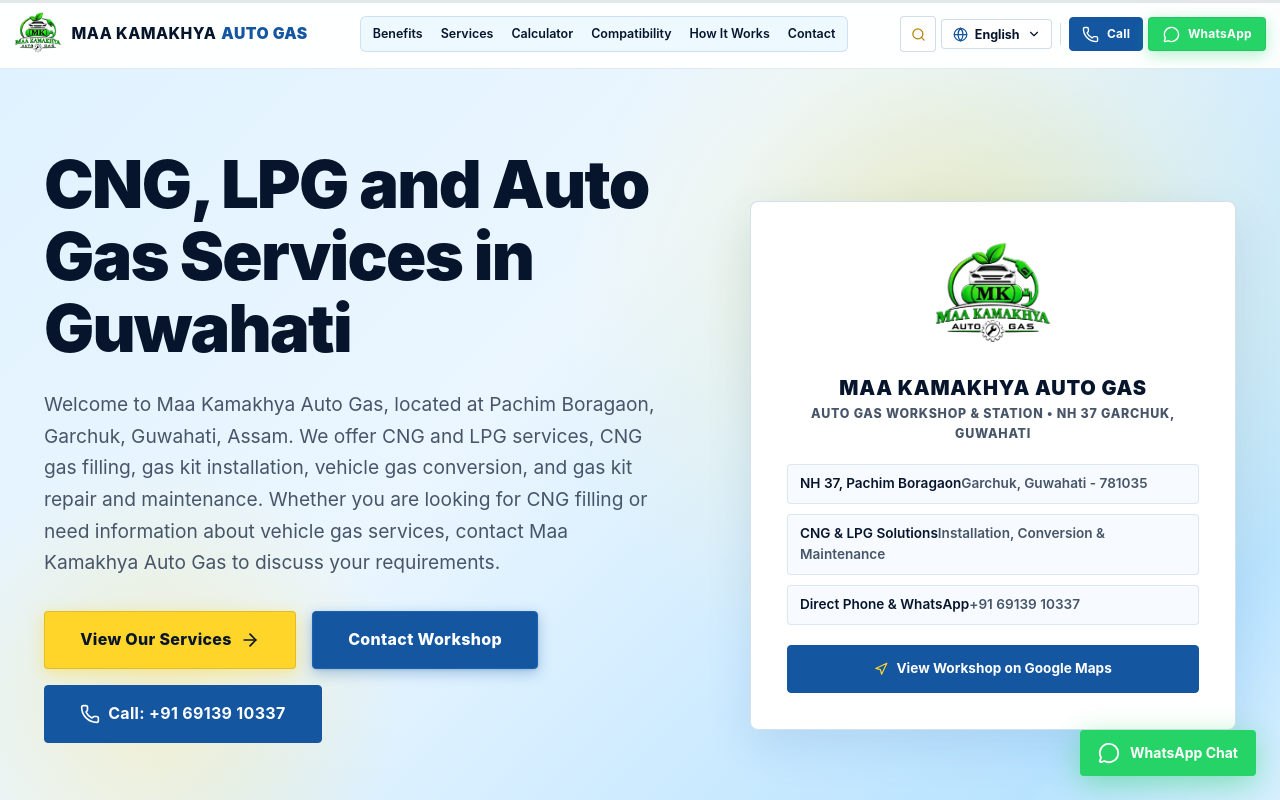
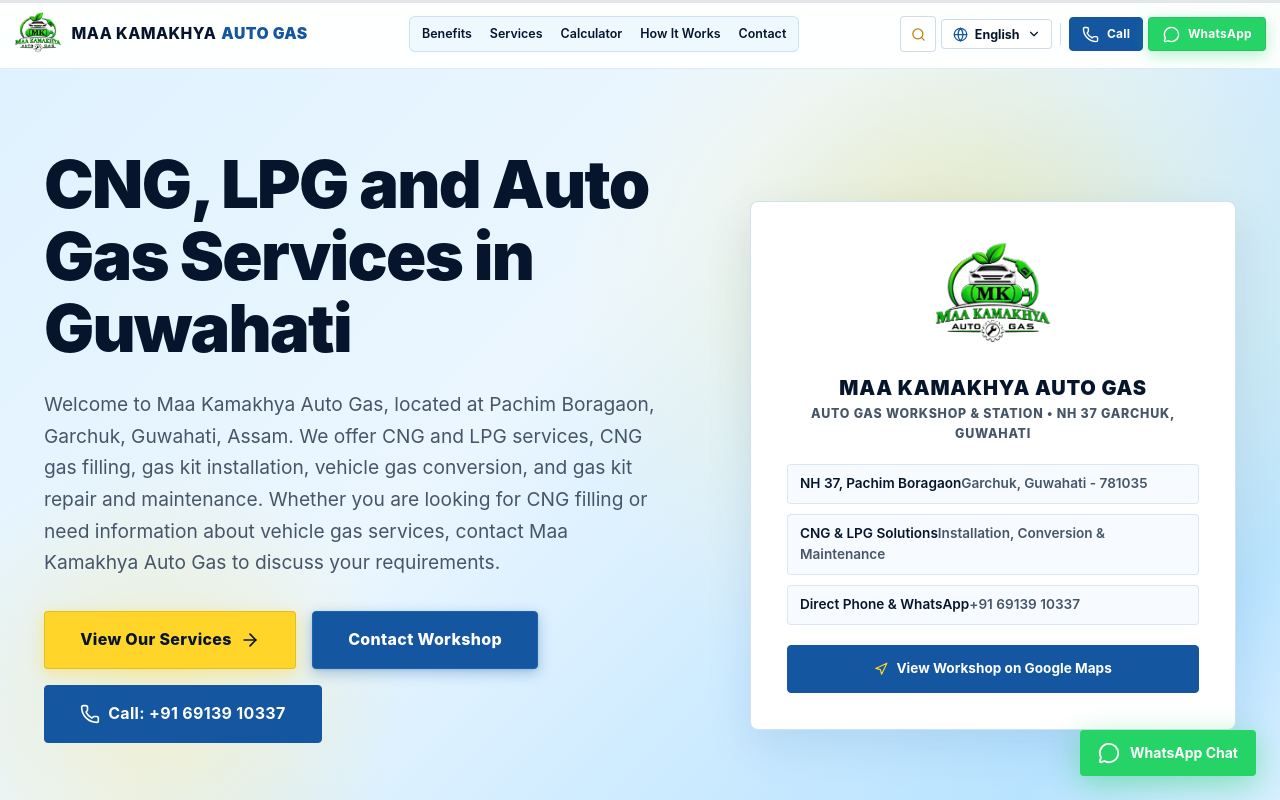
Before and after one commit to any172262-hue/maa-kamakhya-auto-gas, a React (Vite) app: page / in a window 1280 px wide. Shown: the top 800 px of the page. Built offline with nearby package versions, Linux system fonts and the light colour scheme.

Commit message:
feat: remove CNG system components overview section and update navigation

```diff
--- a/src/components/Footer.jsx
+++ b/src/components/Footer.jsx
@@ -28,8 +28,6 @@ export default function Footer({ onNavigateLegal }) {
         return t('nav.services', {}, link.name);
       case '#calculator':
         return t('nav.calculator', {}, link.name);
-      case '#compatibility':
-        return t('nav.compatibility', {}, link.name);
       case '#process':
         return t('nav.process', {}, link.name);
       case '#contact':
--- a/src/components/MobileBottomNav.jsx
+++ b/src/components/MobileBottomNav.jsx
@@ -9,7 +9,7 @@ export default function MobileBottomNav({ onNavigateLegal }) {
 
   useEffect(() => {
     const handleScroll = () => {
-      const sectionIds = ['hero', 'services', 'calculator', 'compatibility', 'process', 'contact'];
+      const sectionIds = ['hero', 'services', 'calculator', 'process', 'contact'];
       const scrollPosition = window.scrollY + 180;
 
       for (let i = sectionIds.length - 1; i >= 0; i--) {
--- a/src/components/Navbar.jsx
+++ b/src/components/Navbar.jsx
@@ -31,8 +31,6 @@ export default function Navbar({ onNavigateLegal, onOpenSearch }) {
         return t('nav.services', {}, link.name);
       case '#calculator':
         return isShort && link.shortName ? t('nav.calculator', {}, link.shortName) : t('nav.calculator', {}, link.name);
-      case '#compatibility':
-        return t('nav.compatibility', {}, link.name);
       case '#process':
         return isShort && link.shortName ? t('nav.process', {}, link.shortName) : t('nav.process', {}, link.name);
       case '#contact':
@@ -47,7 +45,7 @@ export default function Navbar({ onNavigateLegal, onOpenSearch }) {
     let ticking = false;
     let lastScrolled = false;
     let lastSection = 'hero';
-    const sectionIds = ['hero', 'statutory-details', 'benefits', 'services', 'calculator', 'compatibility', 'process', 'location', 'contact'];
+    const sectionIds = ['hero', 'statutory-details', 'benefits', 'services', 'calculator', 'process', 'location', 'contact'];
 
     const updateScrollState = () => {
       const scrollY = window.scrollY;
--- a/src/data/navigation.js
+++ b/src/data/navigation.js
@@ -2,7 +2,6 @@ export const navLinks = [
   { name: "Benefits", href: "#benefits" },
   { name: "Services", href: "#services" },
   { name: "Savings Calculator", shortName: "Calculator", href: "#calculator" },
-  { name: "Compatibility", href: "#compatibility" },
   { name: "How It Works", shortName: "Process", href: "#process" },
   { name: "Contact", href: "#contact" }
 ];
--- a/src/data/searchIndex.js
+++ b/src/data/searchIndex.js
@@ -40,7 +40,7 @@ export const searchableItems = [
     title: `${b.name} CNG Compatibility`,
     category: 'Vehicle Compatibility',
     description: `Certified sequential CNG kit compatibility for ${b.name} models: ${(b.popularModels || []).join(', ')}.`,
-    href: '#compatibility',
+    href: '#services',
     keywords: `${b.name} ${(b.popularModels || []).join(' ')} compatibility conversion kit car four wheeler sedan hatchback`.toLowerCase()
   })),
 
--- a/src/pages/HomePage.jsx
+++ b/src/pages/HomePage.jsx
@@ -6,7 +6,6 @@ import Services from '../sections/Services';
 import WhyChooseUs from '../sections/WhyChooseUs';
 import Benefits from '../sections/Benefits';
 import SavingsCalculator from '../sections/SavingsCalculator';
-import Compatibility from '../sections/Compatibility';
 import Process from '../sections/Process';
 import HomepageFaq from '../sections/HomepageFaq';
 import WorkshopLocationMap from '../sections/WorkshopLocationMap';
@@ -43,7 +42,6 @@ export default function HomePage({ onNavigate }) {
       <Services onSelectService={handleSelectService} onNavigate={onNavigate} />
       <Benefits />
       <SavingsCalculator onApplyEstimate={handleApplyEstimate} />
-      <Compatibility />
       <Process />
       <HomepageFaq />
       <WorkshopLocationMap />
```
